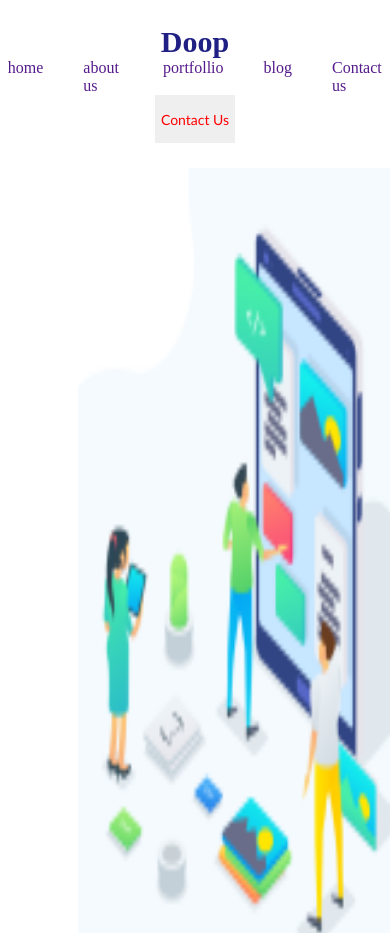
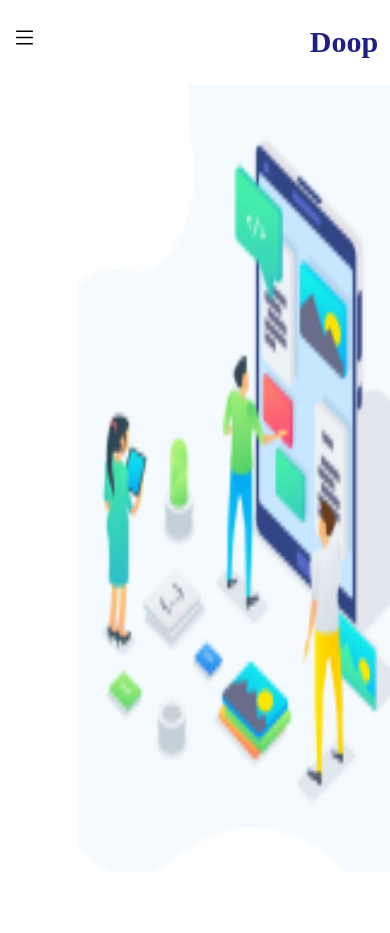
Before and after one commit to basma-elhamidi/PROJET-BASMA-AHLAM, a plain HTML site: page index.html in a window 390 px wide. Shown: the top 933 px of the page. Drawn offline with Linux system fonts and the light colour scheme.

Commit message:
navbare responsive

```diff
--- a/index.html
+++ b/index.html
@@ -12,18 +12,42 @@
 <body>
     <!-- section 1 -->
     <div class="navbare">
-        <div class="title">
+        <div class="logo">
             <h2>Doop</h2>
         </div>
+        <div class="mobile">
+            <label class="open" for="menu">
+                <svg xmlns="http://www.w3.org/2000/svg" width="25" height="25" fill="currentColor" class="bi bi-list"
+                    viewBox="0 0 16 16">
+                    <path fill-rule="evenodd"
+                        d="M2.5 12a.5.5 0 0 1 .5-.5h10a.5.5 0 0 1 0 1H3a.5.5 0 0 1-.5-.5m0-4a.5.5 0 0 1 .5-.5h10a.5.5 0 0 1 0 1H3a.5.5 0 0 1-.5-.5m0-4a.5.5 0 0 1 .5-.5h10a.5.5 0 0 1 0 1H3a.5.5 0 0 1-.5-.5" />
+                </svg>
+
+            </label>
+
+            <div class="title">
+                <h2>Doop</h2>
+            </div>
+        </div>
+
+        <input id="menu" type="checkbox">
         <nav>
+            <label  class="close" for="menu">
+                <svg xmlns="http://www.w3.org/2000/svg" width="16" height="16" fill="currentColor" class="bi bi-x-square" viewBox="0 0 16 16">
+                    <path d="M14 1a1 1 0 0 1 1 1v12a1 1 0 0 1-1 1H2a1 1 0 0 1-1-1V2a1 1 0 0 1 1-1zM2 0a2 2 0 0 0-2 2v12a2 2 0 0 0 2 2h12a2 2 0 0 0 2-2V2a2 2 0 0 0-2-2z"/>
+                    <path d="M4.646 4.646a.5.5 0 0 1 .708 0L8 7.293l2.646-2.647a.5.5 0 0 1 .708.708L8.707 8l2.647 2.646a.5.5 0 0 1-.708.708L8 8.707l-2.646 2.647a.5.5 0 0 1-.708-.708L7.293 8 4.646 5.354a.5.5 0 0 1 0-.708"/>
+                  </svg>
+                </label>
+
             <a href="">home</a>
             <a href="">about us</a>
             <a href=""> portfollio</a>
             <a href="">blog</a>
             <a href=""> Contact us</a>
+
         </nav>
+
         <div class=" button"><button>Contact Us</button></div>
-
     </div>
     <!-- section 2 -->
 
@@ -55,8 +79,8 @@
             </div>
         </div>
         <div class="child2">
-        <img src="./public/images/Screenshot 2025-03-04 140951.png" width="400" alt="">
-    </div>
+            <img src="./public/images/Screenshot 2025-03-04 140951.png" width="400" alt="">
+        </div>
 
     </div>
 
--- a/public/css/app.css
+++ b/public/css/app.css
@@ -121,10 +121,69 @@ padding: 2vh 2vw;
      color: white;
      background-color: rgba(232, 13, 50, 0.906);
 }
+#menu,
+label {
+    display: none;
+}
+label {
+    display: block;
+}
+.mobile{
+    display: none;
+}
+.close{
+    display: none;
+}
+
 @media (max-width:480px) {
-    .navbare{display: flex;
+    nav{display: flex;
         flex-direction:column;
 
+    }
+    .logo{
+        display: none;
+    }
+
+    nav {
+        background-color: rgb(32, 18, 18);
+                position: fixed;
+                width: 60%;
+                 height: 100vh;
+                left: -200%;
+                transition: 0.5s;
+                flex-direction: column;
+                align-items: start;
+                gap: 5vh !important;
+                padding: 5vw !important;
+                color: azure;
+                top: 0vh;
+
+            }
+            nav>a{
+                color: aliceblue;
+            }
+
+            #menu:checked+nav {
+                left: 0;
+            }
+            .mobile{
+                display: flex;
+                gap:70vw;
+            }
+            nav>.close{
+
+              right: 0;
+              margin-left:70vw;
+              position: relative;
+              display: block;
+
+            }
+   .close:checked~nav{
+    display: none;
+   }
+
+    .button{
+        display: none;
     }
 
 
```
